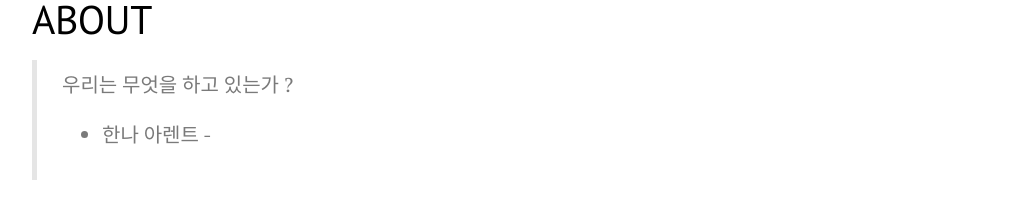
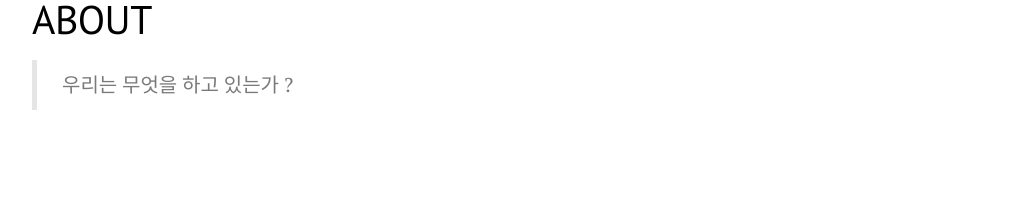
Before and after one commit to jini-lee/jini-lee.github.com, a Jekyll site: the page built from about.md, in a window 1280 px wide. Shown: the part 136-355 px from the top of the page, without its empty margins (248-1276 px from the left). Built offline with Jekyll 4.4.1, drawn with Linux system fonts in a browser that asks for light colours; nearby versions of some CDN libraries; comment, search, counter and statistics services are not loaded.

Commit message:
Update about.md

```diff
--- a/about.md
+++ b/about.md
@@ -4,4 +4,3 @@ title: About
 ---
 
 > 우리는 무엇을 하고 있는가 ?
-> - 한나 아렌트 -
```
